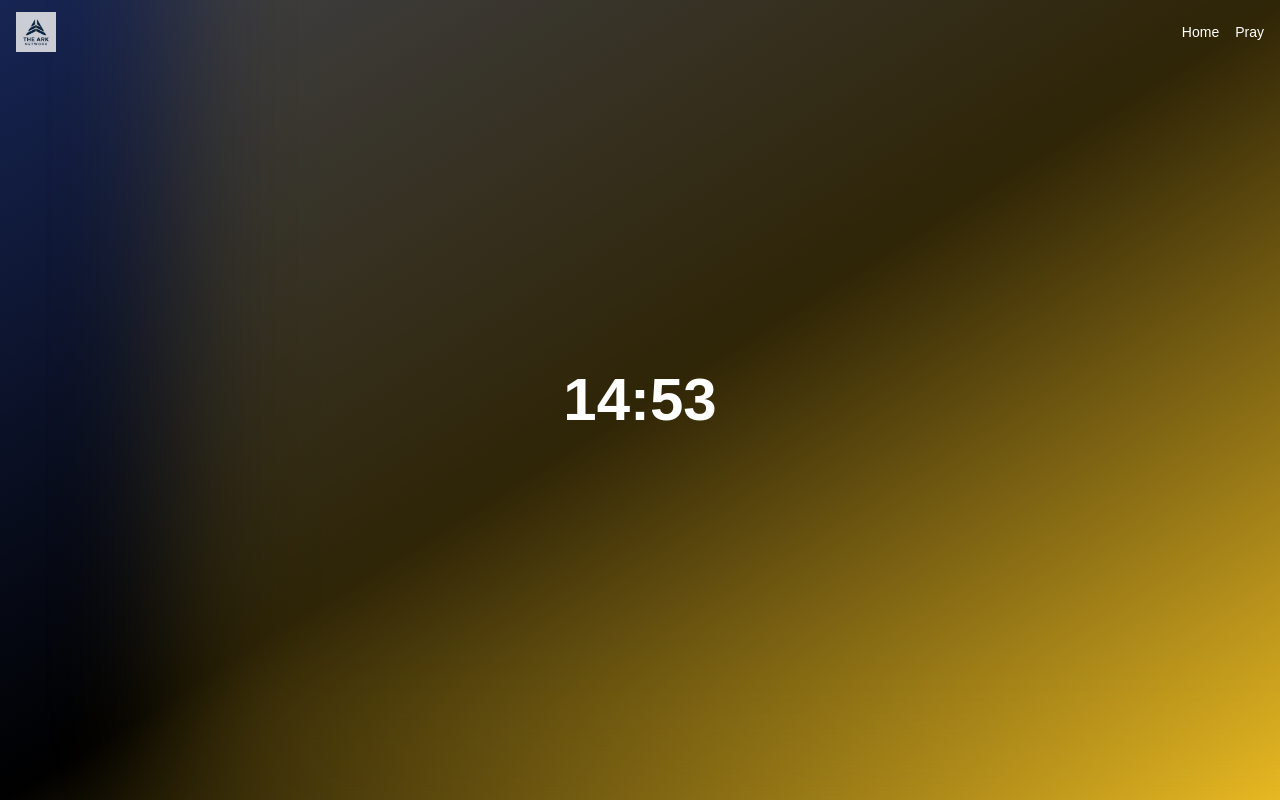
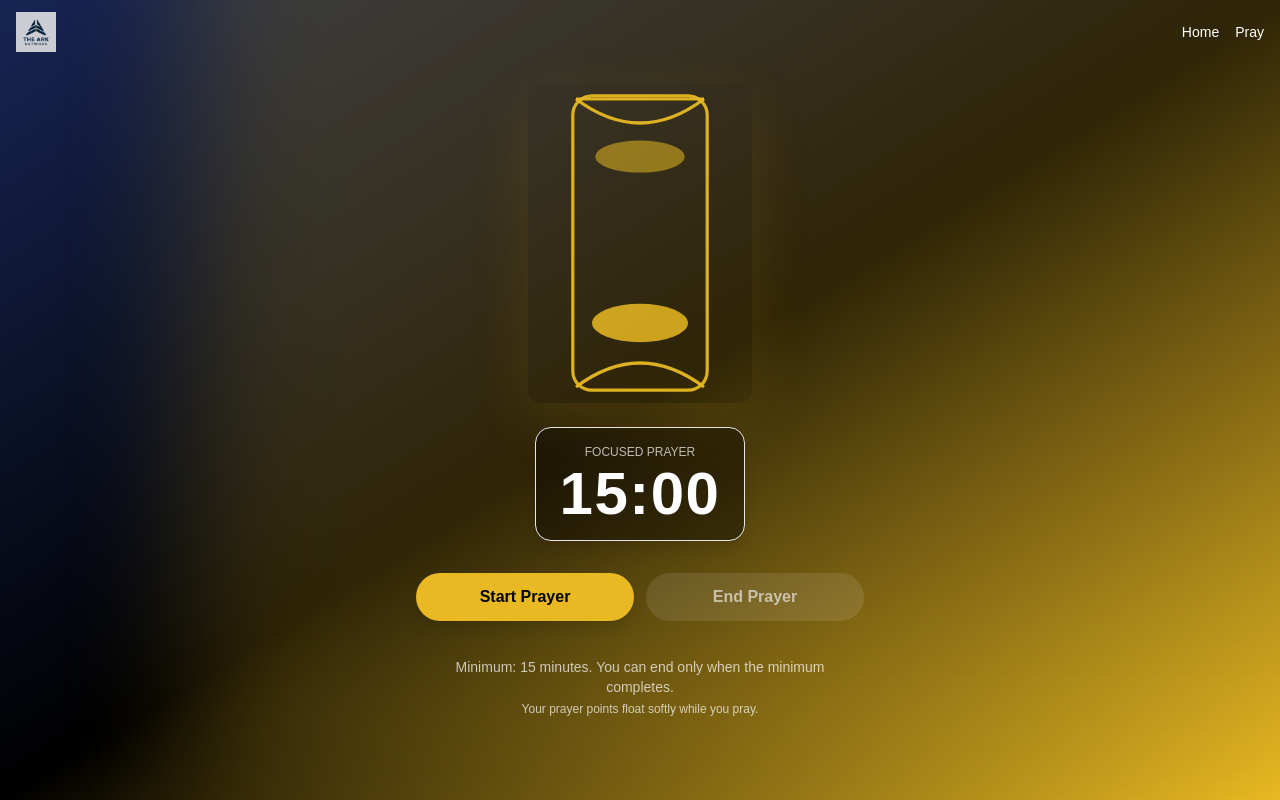
Before and after one commit to Solomough/The-pouring-clouds, a React (Vite) app: page /timer in a window 1280 px wide. Built offline with nearby package versions, Linux system fonts and the light colour scheme.

Commit message:
Update Timer.jsx

```diff
--- a/src/pages/Timer.jsx
+++ b/src/pages/Timer.jsx
@@ -1,25 +1,233 @@
-import { useState, useEffect } from 'react'
-import { useNavigate } from 'react-router-dom'
-import BackgroundMotion from '../components/BackgroundMotion'
+import { useEffect, useRef, useState } from "react";
+import { useNavigate, useLocation } from "react-router-dom";
+import BackgroundMotion from "../components/BackgroundMotion";
+import useWakeLock from "../hooks/useWakeLock";
+
+const MINUTES = 15;
+const MIN_SECONDS = MINUTES * 60;
 
 export default function Timer() {
-  const [time, setTime] = useState(15 * 60)
-  const navigate = useNavigate()
+  const location = useLocation();
+  const navigate = useNavigate();
+  const [running, setRunning] = useState(false);
+  const [secondsLeft, setSecondsLeft] = useState(MIN_SECONDS);
+  const [hasReachedMinimum, setHasReachedMinimum] = useState(false);
+  const intervalRef = useRef(null);
+  const { release } = useWakeLock(running);
 
+  // prayer points from location state OR from localStorage for persistence
+  const initialPoints =
+    location.state?.prayerPoints ||
+    (typeof window !== "undefined" ? localStorage.getItem("prayerPoints") : "") ||
+    "";
+
+  const [prayerPoints, setPrayerPoints] = useState(initialPoints);
+
+  // If navigation provided prayerPoints, persist to localStorage for subsequent loads
   useEffect(() => {
-    if (time <= 0) {
-      navigate('/scripture')
+    if (location.state?.prayerPoints) {
+      try {
+        localStorage.setItem("prayerPoints", location.state.prayerPoints);
+      } catch (e) {
+        // ignore storage errors
+      }
     }
-    const interval = setInterval(() => setTime(t => t - 1), 1000)
-    return () => clearInterval(interval)
-  }, [time])
+  }, [location.state]);
 
-  const format = s => `${String(Math.floor(s / 60)).padStart(2, '0')}:${String(s % 60).padStart(2, '0')}`
+  // Timer tick logic
+  useEffect(() => {
+    if (!running) {
+      if (intervalRef.current) {
+        clearInterval(intervalRef.current);
+        intervalRef.current = null;
+      }
+      return;
+    }
+
+    // start the interval
+    intervalRef.current = setInterval(() => {
+      setSecondsLeft((s) => {
+        const next = s - 1;
+        if (next <= 0) {
+          // finished
+          clearInterval(intervalRef.current);
+          intervalRef.current = null;
+          setRunning(false);
+          return 0;
+        }
+        return next;
+      });
+    }, 1000);
+
+    return () => {
+      if (intervalRef.current) {
+        clearInterval(intervalRef.current);
+        intervalRef.current = null;
+      }
+    };
+    // eslint-disable-next-line react-hooks/exhaustive-deps
+  }, [running]);
+
+  // Compute whether minimum time elapsed to enable End button
+  useEffect(() => {
+    const elapsed = MIN_SECONDS - secondsLeft;
+    setHasReachedMinimum(elapsed >= MIN_SECONDS);
+  }, [secondsLeft]);
+
+  // When timer hits 0 navigate to scripture
+  useEffect(() => {
+    if (secondsLeft <= 0) {
+      // release wake lock if held
+      if (release) release();
+      navigate("/scripture", { state: { prayerPoints } });
+    }
+    // eslint-disable-next-line react-hooks/exhaustive-deps
+  }, [secondsLeft]);
+
+  // format mm:ss
+  const format = (s) => {
+    const mm = String(Math.floor(s / 60)).padStart(2, "0");
+    const ss = String(s % 60).padStart(2, "0");
+    return `${mm}:${ss}`;
+  };
+
+  // controls
+  const handleStart = () => {
+    // If timer is at zero, reset
+    if (secondsLeft <= 0) {
+      setSecondsLeft(MIN_SECONDS);
+    }
+    setRunning(true);
+  };
+
+  const handlePause = () => {
+    setRunning(false);
+  };
+
+  const handleEnd = () => {
+    const elapsed = MIN_SECONDS - secondsLeft;
+    if (elapsed < MIN_SECONDS) {
+      alert(`You can only end after ${MINUTES} minutes. Keep praying.`);
+      return;
+    }
+    setRunning(false);
+    if (release) release();
+    navigate("/scripture", { state: { prayerPoints } });
+  };
 
   return (
-    <div className="flex justify-center items-center text-white min-h-screen">
+    <div className="relative min-h-screen flex flex-col items-center justify-center text-white px-4 py-16">
       <BackgroundMotion />
-      <div className="text-6xl font-bold">{format(time)}</div>
+
+      <div className="w-full max-w-md mx-auto">
+        {/* floating prayer points (subtle behind hourglass) */}
+        {prayerPoints ? (
+          <div
+            className="pointer-events-none absolute left-1/2 -translate-x-1/2 top-28 max-w-xs text-center transform opacity-30
+                       text-sm italic tracking-wide select-none blur-[0.2px]"
+            style={{ zIndex: 5 }}
+          >
+            {prayerPoints}
+          </div>
+        ) : null}
+
+        <div className="flex flex-col items-center gap-6">
+          {/* Hourglass - large, flips while running */}
+          <div
+            className={`w-44 h-64 sm:w-56 sm:h-80 relative flex items-center justify-center`}
+            aria-hidden
+          >
+            <svg
+              viewBox="0 0 120 200"
+              className={`w-full h-full transition-transform duration-700 ${
+                running ? "animate-hourglass" : ""
+              }`}
+            >
+              {/* glass frame */}
+              <g stroke="rgba(232,185,35,0.95)" strokeWidth="2" fill="none">
+                <path d="M20 10 H100" />
+                <path d="M20 10 Q60 40 100 10" />
+                <path d="M20 190 Q60 160 100 190" />
+                <rect x="18" y="8" width="84" height="184" rx="12" />
+              </g>
+
+              {/* top sand */}
+              <g fill="rgba(232,185,35,0.9)" >
+                <ellipse cx="60" cy="46" rx="28" ry="10" opacity={running ? 0.95 : 0.6} />
+                {/* flow line */}
+                {running && <rect x="58" y="62" width="4" height="20" rx="2" fill="rgba(232,185,35,0.95)" />}
+              </g>
+
+              {/* bottom sand (grows as time passes) */}
+              <g fill="rgba(232,185,35,0.95)">
+                {/* we'll use a mask-like approach by SVG rect with dynamic height using foreignObject not supported inline easily,
+                    so we keep a static bottom shape with subtle opacity. */}
+                <ellipse cx="60" cy="150" rx="30" ry="12" opacity={0.9} />
+              </g>
+            </svg>
+
+            {/* subtle glow around hourglass */}
+            <div className="absolute inset-0 rounded-xl pointer-events-none">
+              <div className="w-full h-full rounded-xl shadow-[0_20px_60px_rgba(232,185,35,0.12)]" />
+            </div>
+          </div>
+
+          {/* Timer plate */}
+          <div className="w-full px-6">
+            <div className="mx-auto w-fit bg-black/40 border border-white/6 rounded-2xl px-6 py-4 shadow-lg">
+              <div className="text-xs uppercase text-white/70 text-center mb-1">Focused Prayer</div>
+              <div className="text-5xl sm:text-6xl font-extrabold text-center tracking-wide">{format(secondsLeft)}</div>
+            </div>
+          </div>
+
+          {/* controls */}
+          <div className="flex gap-3 w-full justify-center mt-2">
+            {!running ? (
+              <button
+                onClick={handleStart}
+                className="flex-1 bg-arkgold text-black py-3 rounded-full font-semibold shadow-lg"
+              >
+                Start Prayer
+              </button>
+            ) : (
+              <button
+                onClick={handlePause}
+                className="flex-1 bg-white/10 py-3 rounded-full font-semibold"
+              >
+                Pause
+              </button>
+            )}
+
+            <button
+              onClick={handleEnd}
+              className={`flex-1 rounded-full py-3 font-semibold ${
+                hasReachedMinimum ? "bg-arkgold text-black" : "bg-white/10 text-white/60"
+              }`}
+            >
+              End Prayer
+            </button>
+          </div>
+
+          {/* helper text */}
+          <div className="text-center text-sm text-white/70 mt-3 px-4">
+            <div>Minimum: {MINUTES} minutes. You can end only when the minimum completes.</div>
+            <div className="mt-1 text-xs">Your prayer points float softly while you pray.</div>
+          </div>
+        </div>
+      </div>
+
+      {/* hourglass flip animation CSS */}
+      <style>{`
+        @keyframes hgFlip {
+          0% { transform: rotateX(0deg) }
+          50% { transform: rotateX(180deg) }
+          100% { transform: rotateX(0deg) }
+        }
+        .animate-hourglass {
+          transform-origin: center;
+          animation: hgFlip 1.6s linear infinite;
+        }
+      `}</style>
     </div>
-  )
-}
+  );
+        }
```
